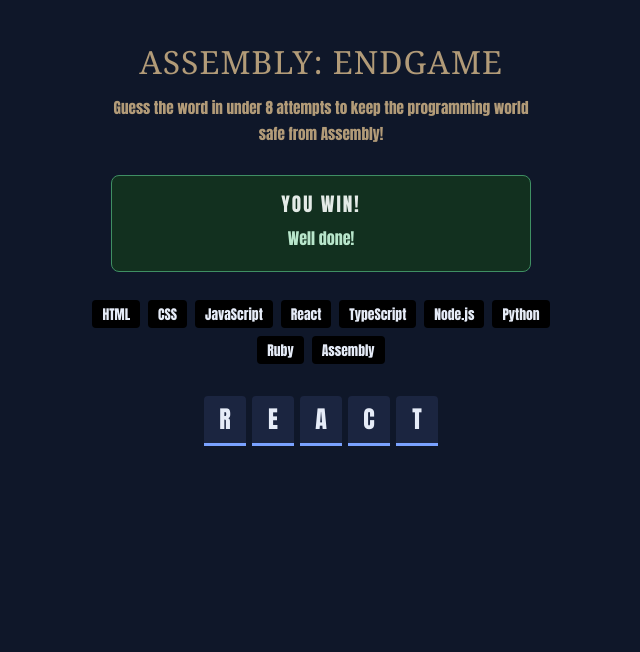
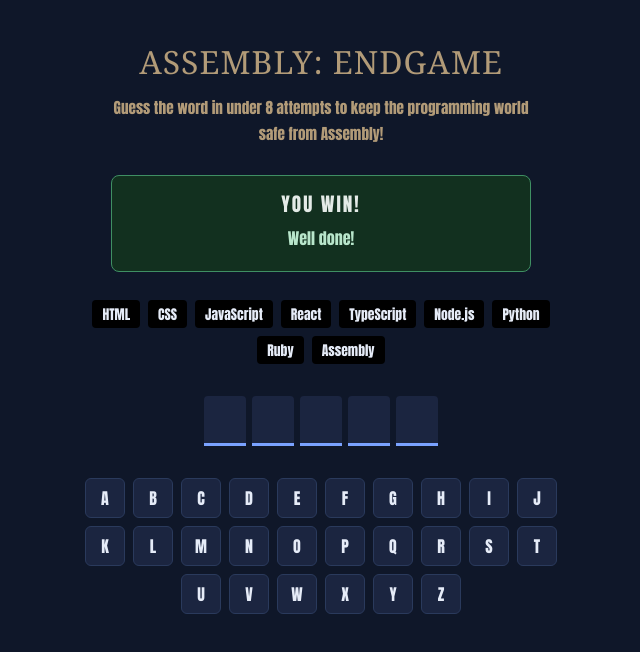
Before and after one commit to xsol40/Assembly-EndGame, a React (Vite) app: page / in a window 1280 px wide. Shown: the top 652 px of the page, without its empty margins (319-959 px from the left). Built offline with nearby package versions, Linux system fonts and the light colour scheme.

Commit message:
feat: add word guessing and keyboard interaction

```diff
--- a/package.json
+++ b/package.json
@@ -10,6 +10,7 @@
     "preview": "vite preview"
   },
   "dependencies": {
+    "clsx": "^2.1.1",
     "react": "^19.3.1",
     "react-dom": "^19.3.1"
   },
--- a/src/App.jsx
+++ b/src/App.jsx
@@ -1,23 +1,81 @@
 import React from "react"
 import languages from "./language.js"
+import { clsx } from 'clsx';
 
-
-function WordDisplay(){
-    const [currentWord, setCurrentWord] = React.useState('React')
+function WordDisplay({ currentWord, guessedLetters }){
 
     return (
         currentWord.split('').map((char, index) => (
-        <span key={index}>{char.toUpperCase()}</span>
-       ))
+            <span key={index}>
+                {guessedLetters.includes(char.toLowerCase()) ? char.toUpperCase() : ''}
+            </span>
+        ))
     );
 }
 
+
 export default function App(){
+    // state
+    const [currentWord, setCurrentWord] = React.useState('React')
+    const [guessedLetters, setGuessedLetters] = React.useState([])
+
+    // drived value
+    const wrongGuessCount = guessedLetters.filter(
+        letter => !currentWord.toLowerCase().includes(letter)
+    ).length
+
+    const isGameWon =
+        currentWord.split("").every(letter => guessedLetters.includes(letter))
+    const isGameLost = wrongGuessCount >= languages.length - 1
+    const isGameOver = isGameWon || isGameLost
+    // Static Value
+    const alphabet = "abcdefghijklmnopqrstuvwxyz"
+
+    console.log(wrongGuessCount)
+
+    function addGuessedLetter(letter){
+        setGuessedLetters(prev => (
+            prev.includes(letter) ? prev : [...prev, letter]
+        ))
+    }
 
 
-    const languageChip = languages.map((lang) => (
-        <span className="chip" key={lang}>{lang}</span>
-    ))
+    // console.log(addGuessedLetter(le))
+    const keyboardElements = alphabet.split('').map(letter => {
+        const isGuessed = guessedLetters.includes(letter)
+        const isCorrect = isGuessed && currentWord.toLowerCase().includes(letter)
+        const isWrong = isGuessed && !currentWord.toLowerCase().includes(letter)
+
+        const className = clsx({
+            correct: isCorrect,
+            wrong: isWrong
+        })
+
+        // console.log(className);
+        return (
+            <button
+                className={className}
+                key={letter}
+                onClick={() => addGuessedLetter(letter)}>
+                {letter.toUpperCase()}
+            </button>
+        )
+    })
+
+    // console.log(keyboardElements);
+
+    const languageChip = languages.map((lang, index) => {
+        const isLanguagelost = index < wrongGuessCount
+
+        const className = clsx("chip" , isLanguagelost && "lost")
+        return (
+            <span
+                className={className}
+                key={lang}>
+                {lang}
+            </span>
+        )
+    })
 
     return (
         <main>
@@ -31,8 +89,13 @@
             </section>
             <section className="chips">{languageChip}</section>
             <div className="word">
-                <WordDisplay />
+                <WordDisplay
+                    currentWord={currentWord}
+                    guessedLetters={guessedLetters}
+                />
             </div>
+            <section className="keyboard">{keyboardElements}</section>
+            {isGameOver && <button className="new-game">New Game</button>}
         </main>
     )
 }
--- a/src/index.css
+++ b/src/index.css
@@ -69,13 +69,31 @@
   margin: 0 auto;
 }
 
+
 .chip {
-  padding: 4px 10px;
-  border-radius: 4px;
-  font-size: 0.85rem;
-  background: #000;
-  color: #e6ecf8;
+    position: relative;
+    padding: 4px 10px;
+    border-radius: 4px;
+    font-size: 0.85rem;
+    background: #000;
+    color: #e6ecf8;
 }
+
+span.chip.lost::before {
+    content: "💀";
+    position: absolute;
+    display: flex;
+    align-items: center;
+    justify-content: center;
+    height: 100%;
+    width: 100%;
+    font-size: 0.85rem;
+    top: 0;
+    left: 0;
+    background-color: rgba(0, 0, 0, 0.7);
+}
+
+
 
 .word {
   display: flex;
@@ -97,3 +115,60 @@
   border-bottom: 3px solid #7aa2ff;
   border-radius: 4px 4px 0 0;
 }
+
+.keyboard {
+  display: flex;
+  flex-wrap: wrap;
+  justify-content: center;
+  gap: 8px;
+  max-width: 480px;
+  margin: 0 auto 40px;
+}
+
+.keyboard button {
+  width: 40px;
+  height: 40px;
+  font: inherit;
+  font-weight: 700;
+  color: #e6ecf8;
+  background: #1b2540;
+  border: 1px solid #2a3a5c;
+  border-radius: 6px;
+  cursor: pointer;
+  transition: transform 0.1s, border-color 0.2s, box-shadow 0.2s;
+}
+
+.keyboard button.wrong {
+  background-color: #5c1f2e;
+  border-color: #8f3f4a;
+  color: #e6b8c0;
+}
+
+.keyboard button.correct {
+  background-color: #b29b78;
+  border-color: #b29b78;
+  color: #0f1729;
+}
+
+
+.new-game {
+  display: block;
+  margin: 0 auto 40px;
+  padding: 10px 28px;
+  font: inherit;
+  font-weight: 700;
+  letter-spacing: 2px;
+  text-transform: uppercase;
+  color: #e6ecf8;
+  background: #7aa2ff;
+  color: #0f1729;
+  border: none;
+  border-radius: 6px;
+  cursor: pointer;
+  transition: transform 0.1s, box-shadow 0.2s;
+}
+
+.new-game:hover {
+  box-shadow: 0 0 12px rgba(122, 162, 255, 0.5);
+  transform: translateY(-2px);
+}
```
Also changed, not shown: 1 other file (tests, documents, lock files or other folders).
